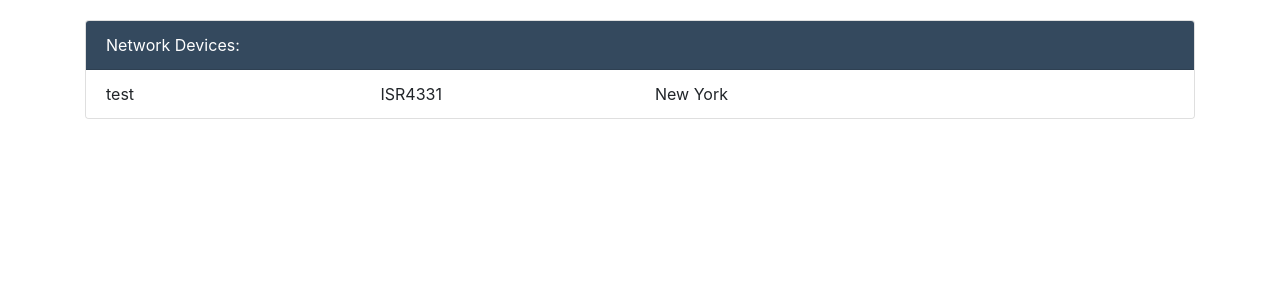
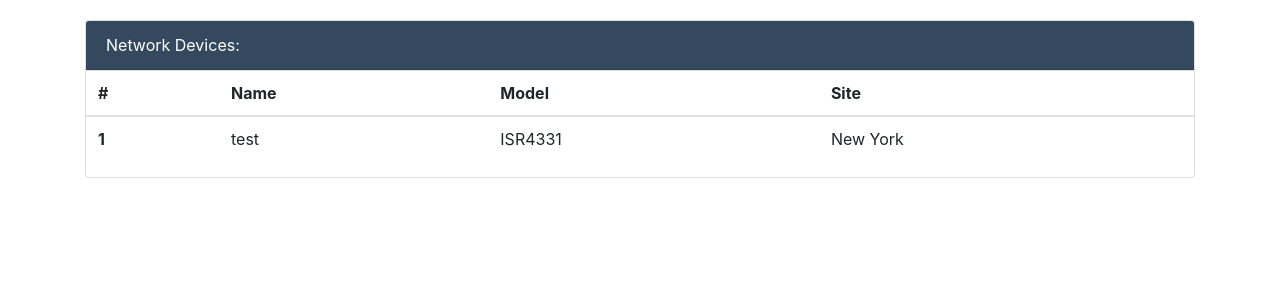
Before and after one commit to WilliamMarti/confgr, a Django app: page /inventory in a window 1280 px wide. Shown: the part 72-372 px from the top of the page. Run offline with Django 3.2, Linux system fonts and the light colour scheme; data comes from the database, SQL or seed files in the repository; both versions use the stored data as it was after the commit; some libraries are stand-ins or nearby versions.

Commit message:
conversion to django

```diff
--- a/confgr/settings.py
+++ b/confgr/settings.py
@@ -25,7 +25,7 @@ SECRET_KEY = ')6$5est&zsq_=0(5+hp3x_!bz2+ck94%2-i1aj8tus&+9@*h2!'
 # SECURITY WARNING: don't run with debug turned on in production!
 DEBUG = True
 
-ALLOWED_HOSTS = []
+ALLOWED_HOSTS = ['0.0.0.0', '*']
 
 
 # Application definition
--- a/core/templates/core/400.html
+++ b/core/templates/core/404.html
@@ -1,4 +1,4 @@
-{% extends "layout.html" %}
+{% extends "core/layout.html" %}
 
 {% block body %}
 
--- a/core/templates/core/inventory.html
+++ b/core/templates/core/inventory.html
@@ -18,43 +18,36 @@
 
 					</div>
 
+					<table class="table">
 
+						<thead>
 
-					<ul class="list-group list-group-flush">
+							<tr>
+								<th scope="col">#</th>
+								<th scope="col">Name</th>
+								<th scope="col">Model</th>
+								<th scope="col">Site</th>
+							</tr>
+
+						</thead>
+
+						<tbody>
 
 						{% for device in devices %}
 
-						<li class="list-group-item">
 
-
-							<div class="row">
-
-								<div class="col-md-3">
-
-									{{ device.name }}
-
-								</div>
-
-								<div class="col-md-3">
-
-									{{ device.model }}
-
-								</div>
-
-								<div class="col-md-3">
-
-									{{ device.site }}
-
-								</div>
-
-							</div>
-
-						</li>
-
+							<tr>
+								<th scope="row">{{ device.id }}</th>
+								<td>{{ device.name }}</td>
+								<td>{{ device.model }}</td>
+								<td>{{ device.site }}</td>
+							</tr>
 
 						{% endfor %}
 
-					</ul>
+						</tbody>
+
+					</table>
 
 				</div> <!-- Card -->
 
--- a/core/templates/core/profile.html
+++ b/core/templates/core/profile.html
@@ -1,4 +1,4 @@
-{% extends "layout.html" %}
+{% extends "core/layout.html" %}
 
 {% block body %}
 
@@ -65,7 +65,7 @@
 					  		<div class="row">
 
 					  			<div class="offset-md-2 col-md-3">
-					  				<a class="btn btn-primary" href="/profile/{{ searchedusername }}/edit" role="button">Edit</a>
+					  				<a class="btn btn-primary" href="/user/{{ searchedusername }}/edit" role="button">Edit</a>
 					  			</div>
 
 					  			<div class="offset-md-1 col-md-3">
--- a/core/templates/core/profileedit.html
+++ b/core/templates/core/profileedit.html
@@ -1,4 +1,4 @@
-{% extends "layout.html" %}
+{% extends "core/layout.html" %}
 
 {% block body %}
 
@@ -13,7 +13,7 @@
 				<ol class="breadcrumb">
 				  <li class="breadcrumb-item"><a href="/">Home</a></li>
 				  <li class="breadcrumb-item"><a href="/admin">Admin</a></li>
-				  <li class="breadcrumb-item"><a href="/profile/{{ username }}">{{ username }}</a></li>
+				  <li class="breadcrumb-item"><a href="/user/{{ username }}">{{ username }}</a></li>
 				  <li class="breadcrumb-item active">Edit</li>
 				</ol>
 
@@ -61,7 +61,7 @@
 							  </div>
 
 
-							  <a class="btn btn-secondary" href="/profile/{{ username }}" role="button">Cancel</a>
+							  <a class="btn btn-secondary" href="/user/{{ username }}" role="button">Cancel</a>
 							  <button type="profilesubmit" id="profilesubmit" class="btn btn-primary">Submit</button>
 
 							</form>
--- a/core/urls.py
+++ b/core/urls.py
@@ -3,6 +3,8 @@ from django.urls import path
 from . import views
 
 urlpatterns = [
-    path('', views.index, name='index'),
-    path('inventory', views.inventory, name='inventory'),
+	path('', views.index, name='index'),
+	path('inventory', views.inventory, name='inventory'),
+	path('user/<searchedusername>', views.profile, name='profile'),
+	path('user/<searchedusername>/edit', views.profileedit, name='profileedit'),
 ]
--- a/core/views.py
+++ b/core/views.py
@@ -1,7 +1,10 @@
 from django.shortcuts import render
 from django.http import HttpResponse
 
+
+
 from core.models import Device
+from django.contrib.auth.models import User
 
 # Create your views here.
 
@@ -33,3 +36,43 @@ def inventory(request):
 				'devices': devices}
 
 	return render(request, 'core/inventory.html', context)
+
+def profile(request, searchedusername):
+
+	searchedusername = User.objects.filter(username=searchedusername)
+
+	page = searchedusername[0].username
+	title = "Confgr - " + str(page)
+
+	devices = Device.objects.all()
+
+	context = {'username': searchedusername[0].username,
+				'searchedusername': searchedusername[0].username,
+				'title': title,
+				'devices': devices,
+				'firstname': searchedusername[0].first_name,
+				'lastname': searchedusername[0].last_name,
+				'email': searchedusername[0].email,}
+
+	return render(request, 'core/profile.html', context)
+
+
+
+def profileedit(request, searchedusername):
+
+	searchedusername = User.objects.filter(username=searchedusername)
+
+	page = searchedusername[0].username
+	title = "Confgr - " + str(page)
+
+	devices = Device.objects.all()
+
+	context = {'username': searchedusername[0].username,
+				'searchedusername': searchedusername[0].username,
+				'title': title,
+				'devices': devices,
+				'firstname': searchedusername[0].first_name,
+				'lastname': searchedusername[0].last_name,
+				'email': searchedusername[0].email,}
+
+	return render(request, 'core/profileedit.html', context)
```
Also changed, not shown: db.sqlite3. Lines whose indentation alone changed are shown as unchanged.
